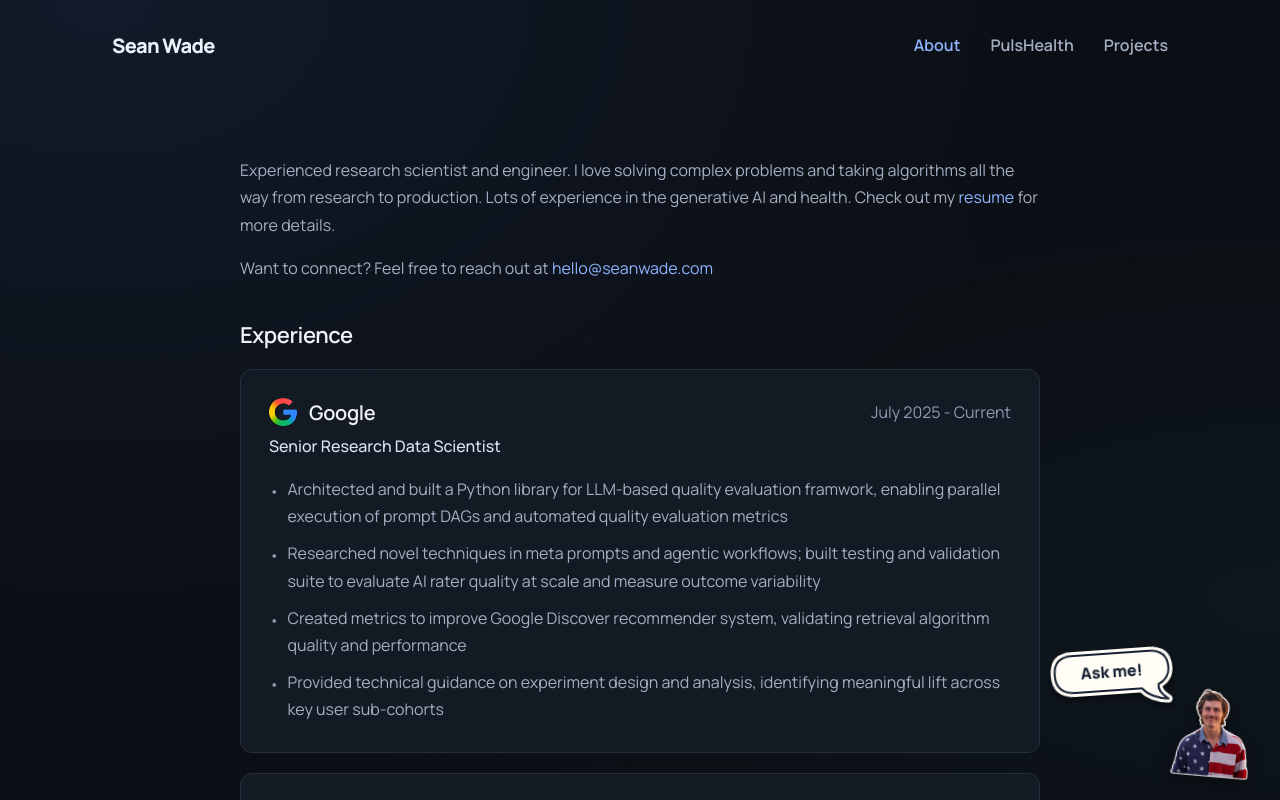
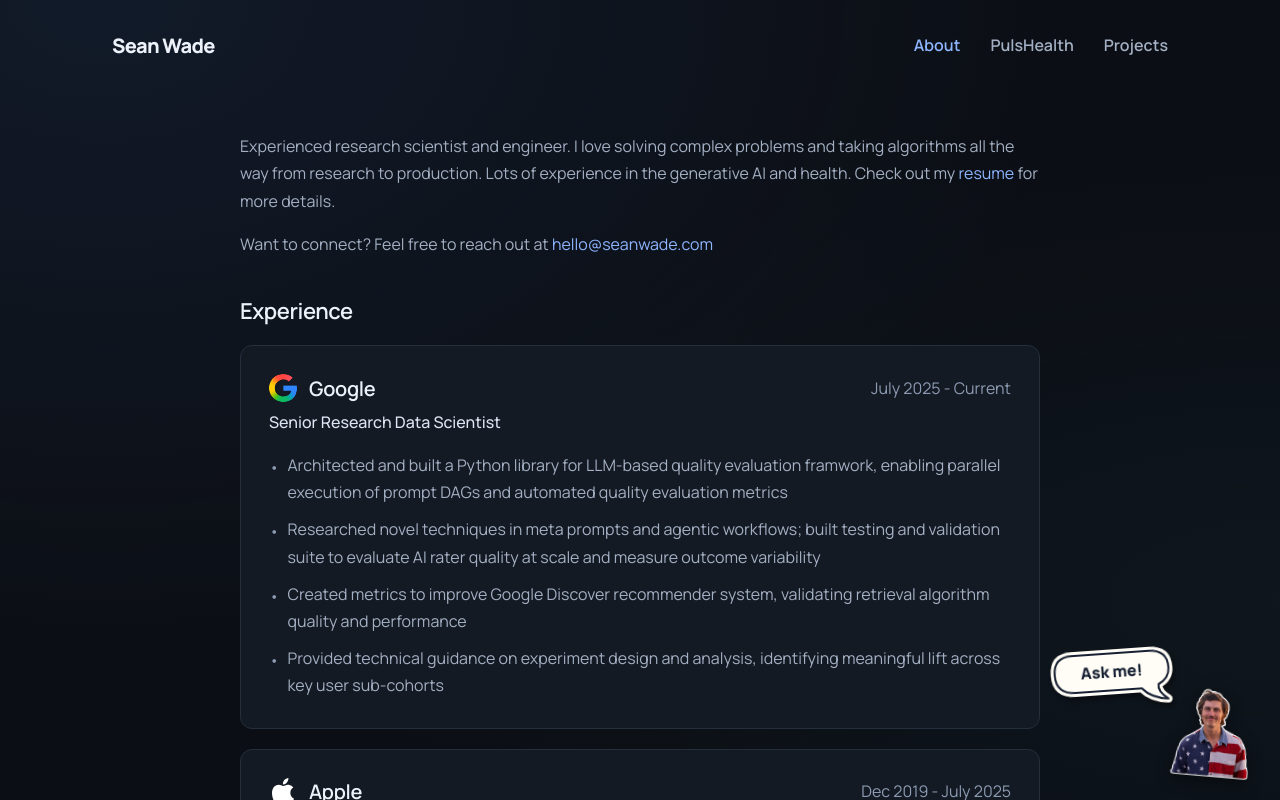
Before and after one commit to smwade/seanwade, a Next.js app: page / in a window 1280 px wide. Shown: the top 800 px of the page. Built offline with nearby package versions, Linux system fonts and the light colour scheme; no server answers.

Commit message:
Reduce page spacing below navigation

```diff
--- a/src/app/layout.tsx
+++ b/src/app/layout.tsx
@@ -68,7 +68,7 @@ export default function RootLayout({
         <AnalyticsEvents />
         <main
           id="main-content"
-          className="mx-auto max-w-[1120px] px-8 pt-12 pb-20 max-sm:px-5"
+          className="mx-auto max-w-[1120px] px-8 pt-6 pb-20 max-sm:px-5"
         >
           {children}
         </main>
```
